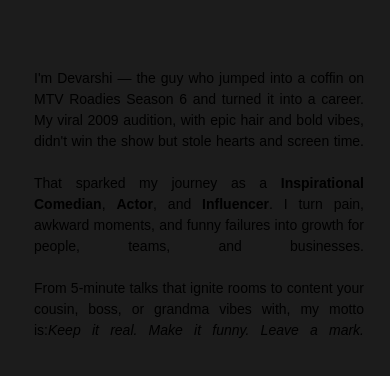
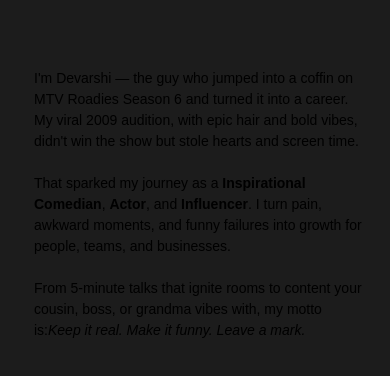
Before and after one commit to AshishProject7878/react-prototype, a React (Vite) app: page / in a window 390 px wide. Shown: the part 1014-1390 px from the top of the page. Built offline with nearby package versions, Linux system fonts and the light colour scheme; a web font is replaced by a local one.

Commit message:
something1

```diff
--- a/src/index.css
+++ b/src/index.css
@@ -476,10 +476,10 @@ body {
 
   .AboutFlexP {
     font-size: 14px;
-    text-align: justify;
-    text-align-last: justify;
-    left: 5%;
+    text-align: left;
+    text-align-last: left;
     margin-top: 20%;
+    right: 20px !important;
     width: 330px;
   }
 }
```
